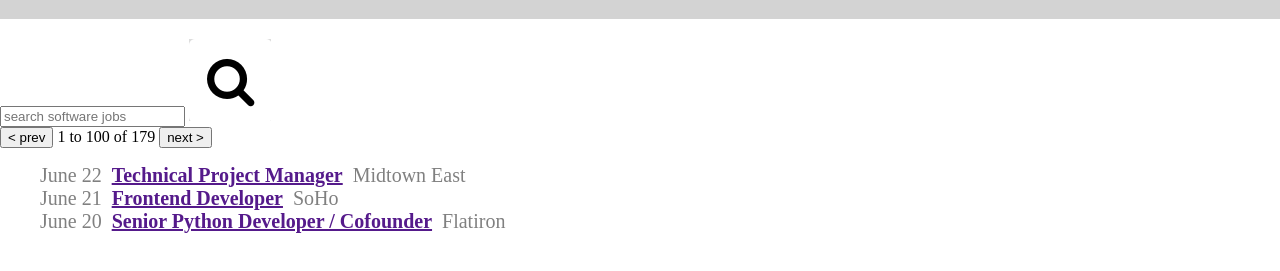
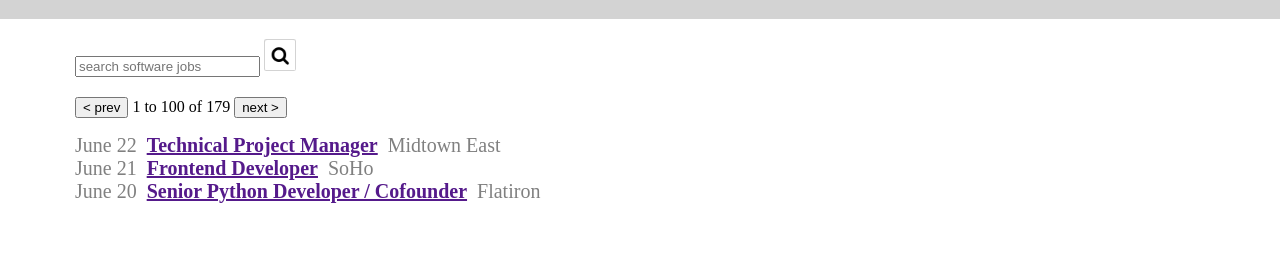
Before and after one commit to TCHayes/gregs-list, a plain HTML site: page index.html in a window 1280 px wide. Shown: the part 61-332 px from the top of the page. Drawn offline with Linux system fonts and the light colour scheme.

Commit message:
adds search-logo class to magnifying glass image in HTMl. Minor positioning changes in CSS.

```diff
--- a/css/main.css
+++ b/css/main.css
@@ -16,7 +16,7 @@ nav {
 }
 
 nav ul {
-	margin:0;
+	margin: 0;
 	padding: 0;
 	list-style: none;
 }
@@ -27,10 +27,22 @@ nav ul li {
 
 main {
 	margin-top: 100px;
+	margin-left: 75px;
+}
+
+.search-logo {
+	width: 30px;
+	border: 1px solid lightgray;
+	border-radius: 5%;
+}
+
+.search-nav {
+	padding-top: 20px;
 }
 
 .results {
 	list-style: none;
+	padding: 0;
 }
 
 .result-title {
--- a/index.html
+++ b/index.html
@@ -18,7 +18,7 @@
 	<main>
 		<form class="search-box">
 			<input type="text" name="job-search" placeholder="search software jobs">
-			<input type="image" src="images/magnifying-glass.png" alt="Submit Search">
+			<input type="image" src="images/magnifying-glass.png" alt="Submit Search" class="search-logo">
 		</form>
 		<div class="search-nav">
 			<button type="button">&lt; prev</button>
```
